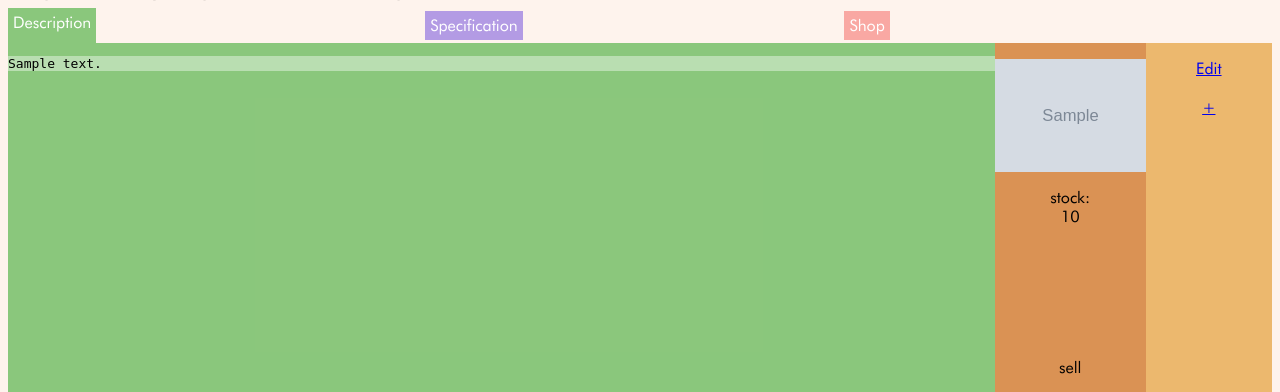
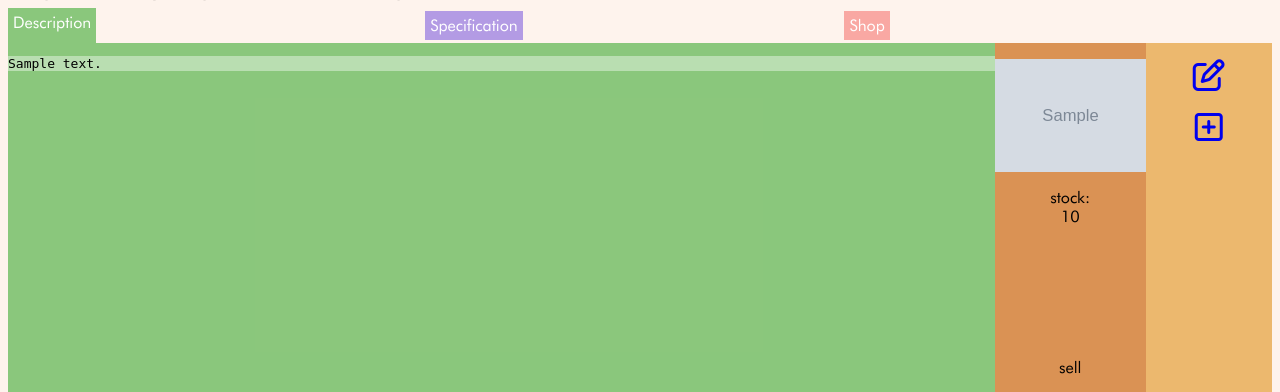
Before and after one commit to dcallus/Sample-n-Hold, a Flask app: page /modules in a window 1280 px wide. Shown: the part 157-549 px from the top of the page. Run offline with Flask 2, Linux system fonts and the light colour scheme; grey boxes marked "Sample" are stand-in pictures; a database or web service that is not in the repository returns one stand-in record (values such as "Sample title"); some libraries are stand-ins or nearby versions.

Commit message:
edit and add icons added

```diff
--- a/sample_hold/templates/base.html
+++ b/sample_hold/templates/base.html
@@ -4,6 +4,7 @@
     <meta charset="UTF-8">
     <meta http-equiv="X-UA-Compatible" content="IE=edge">
     <meta name="viewport" content="width=device-width, initial-scale=1.0">
+    <script src="https://kit.fontawesome.com/6dea2eb6b9.js" crossorigin="anonymous"></script>
     <link rel="stylesheet" href="{{ url_for('static', filename='css/style.css') }}">
     <title>Sample & Hold</title>
 </head>
--- a/sample_hold/templates/modules/edit.html
+++ b/sample_hold/templates/modules/edit.html
@@ -49,7 +49,8 @@
             </form>
                 <div id="bin-area">
                     <form action="/modules/{{module.id}}/delete" method="POST">
-                        <input class="delete_button" type="submit" value="" />
+                        <i class="fas fa-trash-alt fa-2x"><input class="delete_button" type="submit" value="" /></i>
+
                       </form>
                         <nav id="bin">
 
--- a/sample_hold/templates/modules/module_base.html
+++ b/sample_hold/templates/modules/module_base.html
@@ -28,10 +28,11 @@
         </section>
         <aside id='edit-bar'>
           <div id="edit">
-            <a href="/modules/{{ module.id }}/edit">Edit</a>
+            <a href="/modules/{{ module.id }}/edit"><i class="far fa-edit fa-2x"></i></a>
           </div>
           <div id="add">
-            <a href="/modules/new">+</a>
+
+            <a href="/modules/new"><i class="far fa-plus-square fa-2x"></i></a>
           </div>
           <div id="bin-area">
 
```
Also changed, not shown: sample_hold/static/images/edit.png (added).
